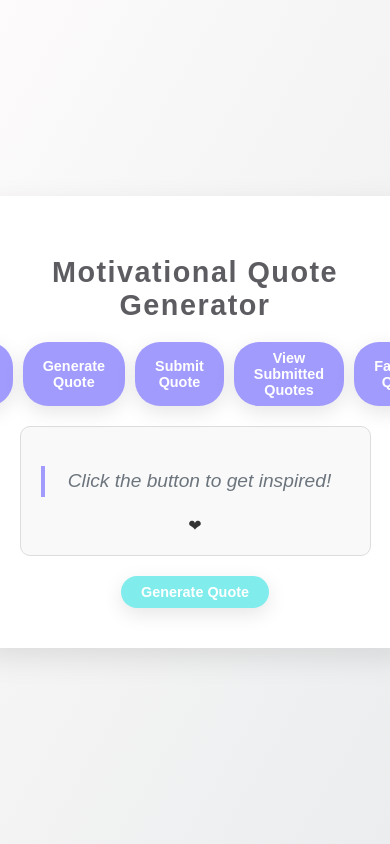
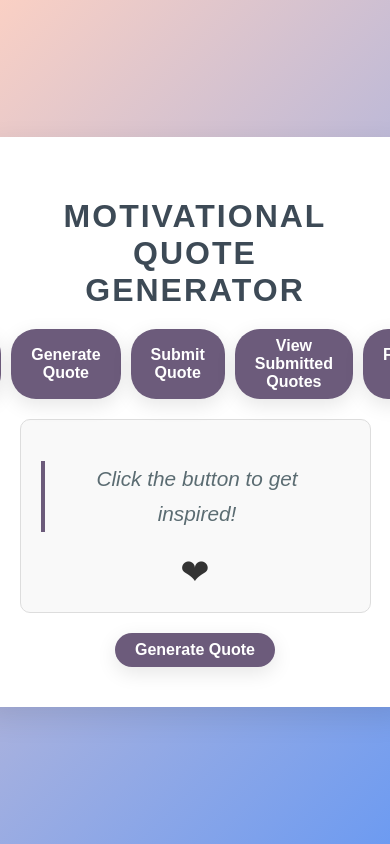
Before and after one commit to Vashni14/quote-generator, a website: page index.html in a window 390 px wide. Both pictures are taken after a click on the button "Generate Quote". Shown: the top 844 px of the page. Drawn offline with Linux system fonts and the light colour scheme.

Commit message:
project completed

```diff
--- a/script.js
+++ b/script.js
@@ -165,6 +165,10 @@ document.addEventListener('DOMContentLoaded', () => {
       document.getElementById('heart-icon-quote-of-the-day').addEventListener('click', () => {
         const quoteOfTheDayText = document.getElementById('quote-of-the-day-text').innerText;
 
+        // Toggle the 'favourite' class on the heart icon
+        const heartIcon = document.getElementById('heart-icon-quote-of-the-day');
+        heartIcon.classList.toggle('favourite'); // This will add/remove the red color when clicked
+
         if (quoteOfTheDayText) {
           fetch('http://localhost:8080/api/favourite-quote-of-the-day', {
             method: 'POST',
@@ -174,7 +178,6 @@ document.getElementById('heart-icon-quote-of-the-day').addEventListener('click',
           .then(response => response.json())
           .then(data => {
             if (data.success) {
-
               alert('Quote of the Day added to favourites!');
             } else {
               alert('Failed to add Quote of the Day to favourites.');
--- a/styles.css
+++ b/styles.css
@@ -8,7 +8,7 @@ body {
   justify-content: center;
   align-items: center;
   min-height: 100vh;
-  background: linear-gradient(120deg, #fdfbfb, #ebedee);
+  background: linear-gradient(135deg, #FAD0C4, #6D9BF1); /* Soft gradient background for a more uplifting vibe */
   color: #333333;
 }
 
@@ -21,14 +21,21 @@ body {
   box-shadow: 0 10px 30px rgba(0, 0, 0, 0.1);
   max-width: 600px;
   width: 90%;
+  transition: transform 0.3s ease, box-shadow 0.3s ease; /* Adding transition for hover effects */
+}
+
+.container:hover {
+  transform: translateY(-5px); /* Slightly lift the container on hover */
+  box-shadow: 0 15px 40px rgba(0, 0, 0, 0.2);
 }
 
 /* Heading */
 h1 {
-  font-size: 2.2rem;
+  font-size: 2.5rem; /* Larger size for more impact */
   margin-bottom: 20px;
-  letter-spacing: 1.5px;
-  color: #5d5c61;
+  letter-spacing: 2px;
+  color: #3D4A56; /* Subtle dark color for a calm, motivational tone */
+  text-transform: uppercase; /* To give a more inspirational feeling */
 }
 
 /* Tab Buttons Styling */
@@ -40,19 +47,24 @@ h1 {
 }
 
 .tab-buttons button {
-  font-size: 0.9rem;
+  font-size: 1rem;
   font-weight: 600;
   color: #ffffff;
-  background: #a29bfe;
+  background: #6C5B7B; /* Soft purple for motivational touch */
   border: none;
   border-radius: 25px;
   padding: 8px 20px;
   cursor: pointer;
-  transition: background 0.3s ease;
+  transition: background 0.3s ease, transform 0.2s ease;
 }
 
 .tab-buttons button:hover {
-  background: #6c5ce7;
+  background: #6D9BF1; /* Soft blue on hover */
+  transform: translateY(-3px); /* Slight lift effect on hover */
+}
+
+.tab-buttons button:active {
+  transform: translateY(1px); /* Small press effect */
 }
 
 /* Quote Styling */
@@ -62,15 +74,20 @@ h1 {
   border: 1px solid #ddd;
   border-radius: 10px;
   background: #f9f9f9;
+  transition: background 0.3s ease;
+}
+
+#quote-box:hover {
+  background: #FAF3E0; /* Subtle background change when hovering over the quote box */
 }
 
 #quote {
-  font-size: 1.4rem;
-  color: #6c757d;
+  font-size: 1.5rem;
+  color: #5B6C72; /* Muted color for the quote text */
   font-style: italic;
-  line-height: 1.6;
-  padding: 0 10px;
-  border-left: 4px solid #a29bfe;
+  line-height: 1.7;
+  padding: 0 15px;
+  border-left: 4px solid #6C5B7B; /* Subtle left border for better contrast */
   padding-left: 15px;
   animation: fadeIn 1.5s ease-in-out;
 }
@@ -90,6 +107,7 @@ textarea {
   font-family: 'Montserrat', sans-serif;
   resize: none;
   box-shadow: 0 4px 10px rgba(0, 0, 0, 0.1);
+  transition: box-shadow 0.3s ease, border-color 0.3s ease;
 }
 
 textarea:focus {
@@ -98,11 +116,12 @@ textarea:focus {
   box-shadow: 0 4px 10px rgba(129, 236, 236, 0.5);
 }
 
+/* Button Styling */
 button {
-  font-size: 1rem;
+  font-size: 1.1rem;
   font-weight: 600;
   color: #ffffff;
-  background: #81ecec;
+  background: #6C5B7B;
   border: none;
   border-radius: 25px;
   padding: 10px 30px;
@@ -144,7 +163,7 @@ button:active {
 
 #quote-list li {
   margin: 8px 0;
-  font-size: 1rem;
+  font-size: 1.1rem;
   color: #333333;
 }
 
@@ -163,17 +182,32 @@ button:active {
 /* Responsive Design */
 @media (max-width: 768px) {
   h1 {
-    font-size: 1.8rem;
+    font-size: 2rem;
   }
   #quote {
-    font-size: 1.2rem;
+    font-size: 1.3rem;
   }
   button {
-    font-size: 0.9rem;
+    font-size: 1rem;
     padding: 8px 20px;
   }
   textarea {
-    font-size: 0.9rem;
+    font-size: 1rem;
   }
 }
-/* Red heart when favourited */
+
+/* Heart Icon Styling */
+.heart {
+  font-size: 35px; /* Slightly larger heart */
+  color:fffff; /* Default color for heart */
+  transition: color 0.3s ease, transform 0.2s ease; /* Smooth transition */
+}
+
+.heart:hover {
+  transform: scale(1.1); /* Slight increase in size on hover */
+}
+
+.favourite {
+  color: #e74c3c; /* Red heart when favourited */
+  transform: scale(1.1); /* Slightly larger when favourited */
+}
```
Lines whose indentation alone changed are shown as unchanged.
